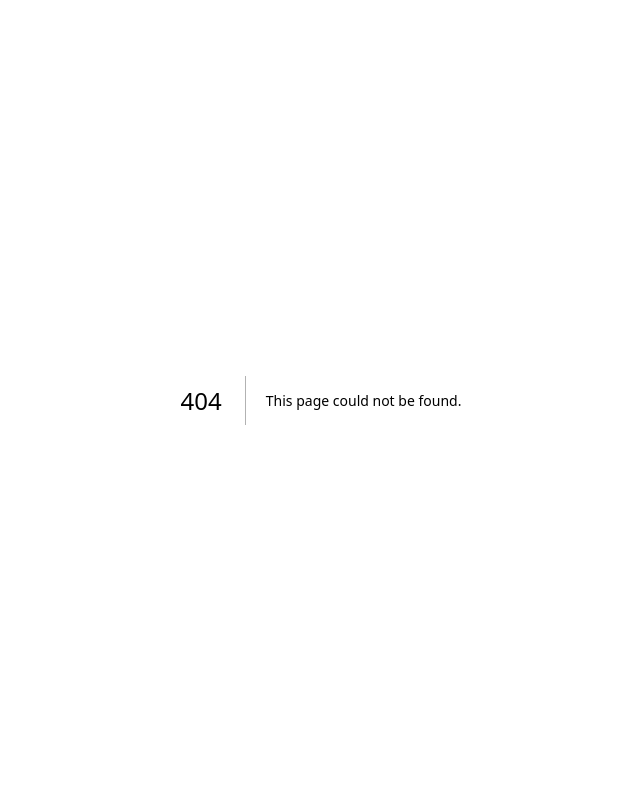
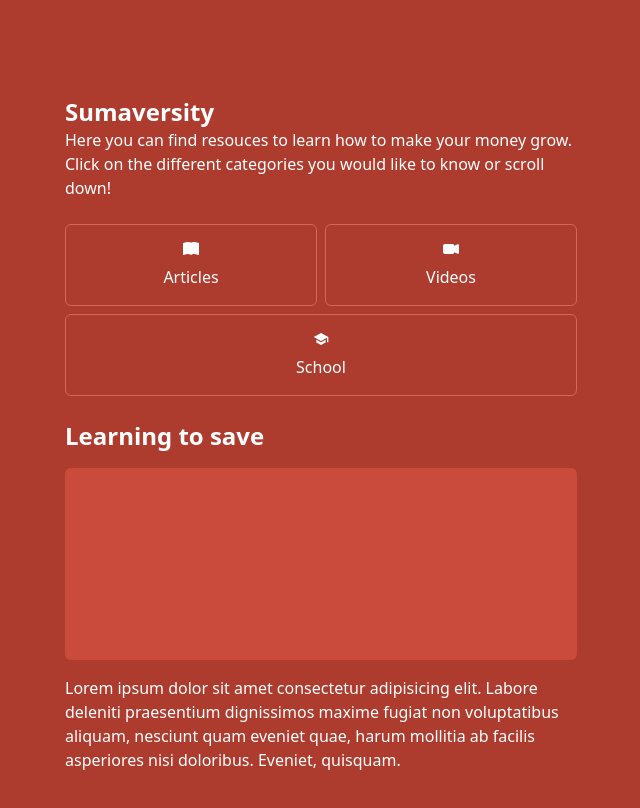
Before and after one commit to CesarMarcial9/suma-flow, a Next.js app: page /sumaversity in a window 1280 px wide. Before the commit this address had no page. Shown: the top 808 px of the page, without its empty margins (319-959 px from the left). Built offline with nearby package versions, Linux system fonts and the light colour scheme.

Commit message:
sumaversity section done

```diff
--- /dev/null
+++ b/src/pages/sumaversity/index.tsx
@@ -0,0 +1,97 @@
+import Link from "next/link";
+import React from "react";
+import { BsBookFill, BsFillCameraVideoFill } from "react-icons/bs";
+import { MdSchool } from "react-icons/md";
+
+type Props = {};
+
+const categories: {
+  id: number;
+  icon: JSX.Element;
+  text: string;
+  link: string;
+}[] = [
+  {
+    id: 1,
+    icon: <BsBookFill />,
+    text: "Articles",
+    link: "/sumaversity/articles",
+  },
+  {
+    id: 2,
+    icon: <BsFillCameraVideoFill />,
+    text: "Videos",
+    link: "/sumaversity/videos",
+  },
+  {
+    id: 3,
+    icon: <MdSchool />,
+    text: "School",
+    link: "/sumavesity/school",
+  },
+];
+
+const articles: { id: number; title: string; pic: string; content: string }[] =
+  [
+    {
+      id: 1,
+      title: "Learning to save",
+      pic: "article1.png",
+      content:
+        "Lorem ipsum dolor sit amet consectetur adipisicing elit. Labore deleniti praesentium dignissimos maxime fugiat non voluptatibus aliquam, nesciunt quam eveniet quae, harum mollitia ab facilis asperiores nisi doloribus. Eveniet, quisquam.",
+    },
+  ];
+
+const SumaversityPage = (props: Props) => {
+  return (
+    <div
+      className="flex min-h-screen flex-col gap-6
+      bg-well-red-500
+      p-6
+      text-white
+      md:py-12
+      md:px-48
+      lg:py-16
+      lg:px-72
+      xl:px-96 xl:py-24
+      "
+    >
+      <header>
+        <h2 className="text-2xl font-bold ">Sumaversity</h2>
+        <p>
+          Here you can find resouces to learn how to make your money grow. Click
+          on the different categories you would like to know or scroll down!
+        </p>
+      </header>
+
+      <div className="grid grid-cols-2 gap-2">
+        {categories.map((c) => (
+          <Link
+            href={c.link}
+            key={c.id}
+            className={`${c.id == 3 ? "col-span-2" : ""}`}
+          >
+            <div
+              className={`flex flex-col items-center gap-2 rounded-md border border-well-red-300 p-4 text-center`}
+            >
+              {c.icon}
+              <p>{c.text}</p>
+            </div>
+          </Link>
+        ))}
+      </div>
+
+      <div>
+        {articles.map((a) => (
+          <div key={a.id} className={'flex flex-col gap-4'}>
+            <h3 className="text-2xl font-semibold">{a.title}</h3>
+            <div className="h-48 bg-well-red-400 rounded-md"></div>
+            <p>{a.content}</p>
+          </div>
+        ))}
+      </div>
+    </div>
+  );
+};
+
+export default SumaversityPage;
```
